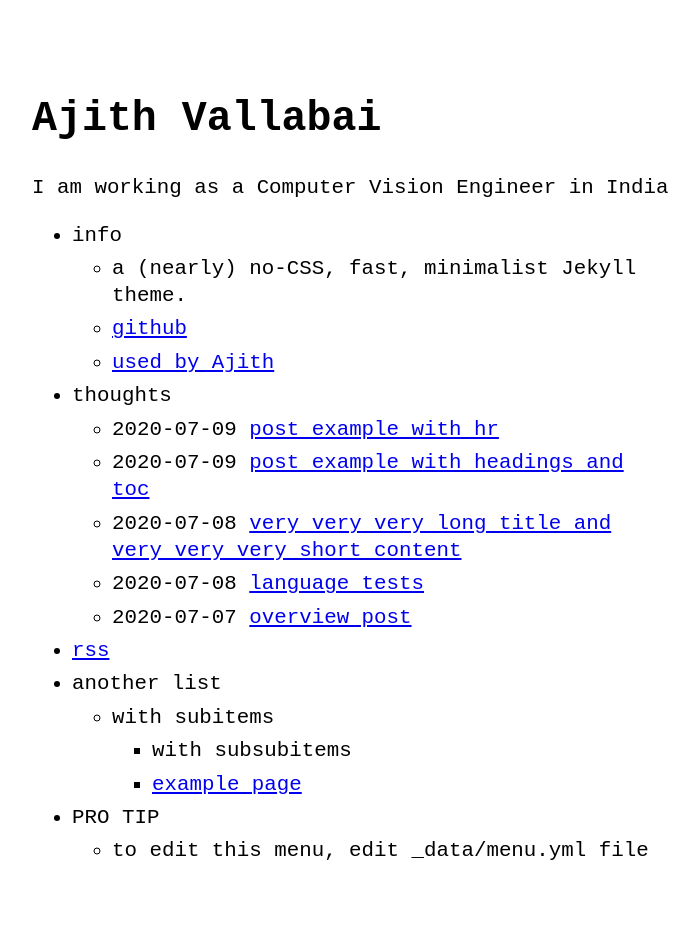
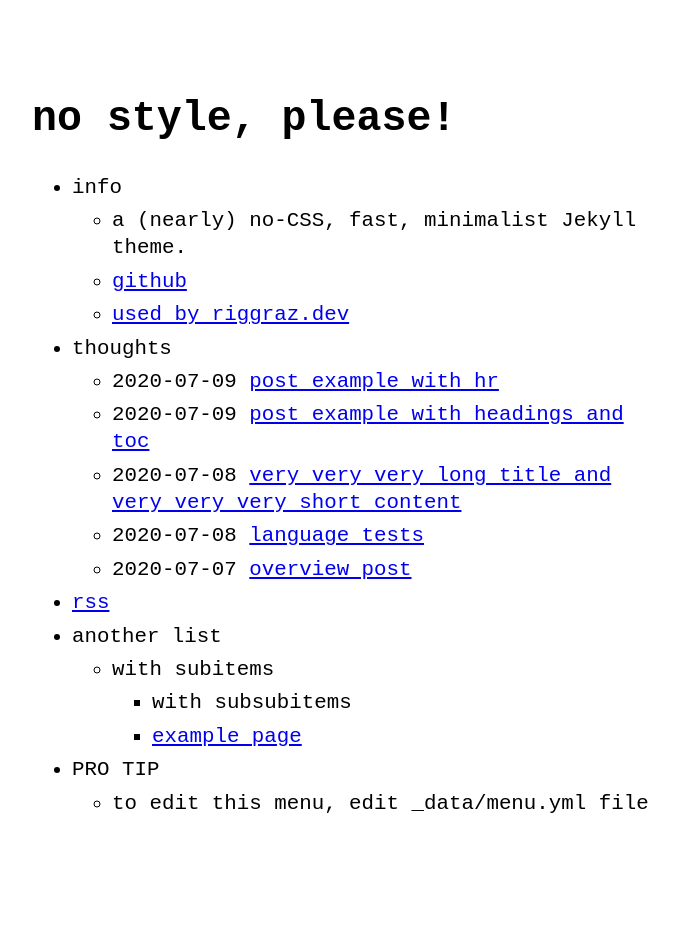
Before and after one commit to ajithvallabai/ajithvallabai.github.io, a Jekyll site: the page built from index.md, in a window 1280 px wide. Shown: the whole page, without its empty margins (288-987 px from the left). Built offline with Jekyll 4.4.1, drawn with Linux system fonts in a browser that asks for light colours; after the commit the page ends 901 px from its top, so only the background shows below that.

Commit message:
Revert "profile update"
This reverts commit 3d5b7560cf521351cc7e23ae3469b0db03817c07.

```diff
--- a/_config.yml
+++ b/_config.yml
@@ -1,9 +1,9 @@
-title: Ajith Vallabai # name of the site
-author: ajith # name of site's author
-email: inocajith21.5@gmail.com # email of site's author
-url: https://github.com/ajithvallabai/ajithvallabai.github.io # root address of the site
+title: no style, please! # name of the site
+author: Riccardo Graziosi # name of site's author
+email: riccardo.graziosi97@gmail.com # email of site's author
+url: https://riggraz.dev/no-style-please # root address of the site
 description: > # description of the site (multiple lines allowed)
-  I am working as a Computer Vision Engineer in India
+  A (nearly) no-CSS, fast, minimalist Jekyll theme.
 
 permalink: /:slug.html
 
@@ -16,7 +16,7 @@ theme_config:
   appearance: "auto" # can be "light", "dark" or "auto"
   back_home_text: ".." # customize text for homepage link in post layout
   date_format: "%Y-%m-%d" # customize how date is formatted
-  show_description: true # show blog description in home page
+  show_description: false # show blog description in home page
 
 sass:
   style: :compressed
--- a/_data/menu.yml
+++ b/_data/menu.yml
@@ -8,8 +8,8 @@ entries:
       - title: a (nearly) no-CSS, fast, minimalist Jekyll theme.
         url: false
       - title: github
-        url: https://github.com/ajithvallabai/ajithvallabai.github.io
-      - title: used by Ajith
+        url: https://github.com/riggraz/no-style-please
+      - title: used by riggraz.dev
         url: https://riggraz.dev/
 
   - title: thoughts
```
Also changed, not shown: LICENSE.txt (added), README.md.
